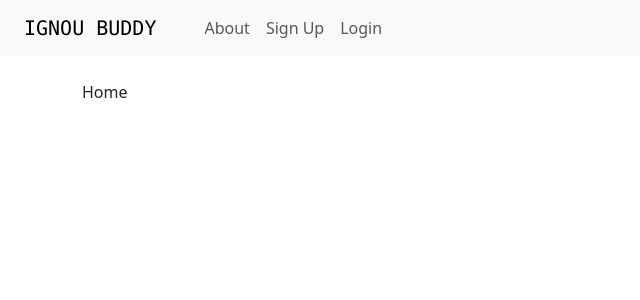
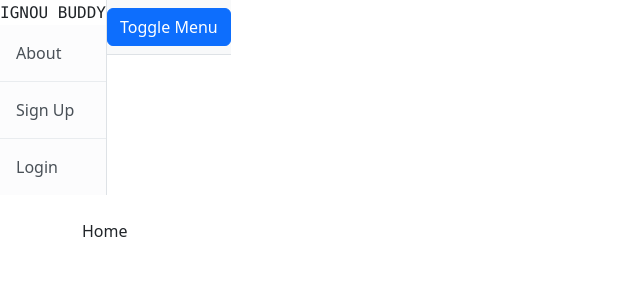
Before and after one commit to Tim-Alpha/ignou_buddy_frontend, a React (Create React App) app: page / in a window 1280 px wide. Shown: the top 300 px of the page, without its empty margins (0-640 px from the left). Built offline with nearby package versions, Linux system fonts and the light colour scheme.

Commit message:
Update Header.jsx

```diff
--- a/src/components/Header.jsx
+++ b/src/components/Header.jsx
@@ -8,40 +8,34 @@ const Header = () => {
   const handleNavCollapse = () => setIsNavCollapsed(!isNavCollapsed);
 
   return (
-    <nav className="navbar navbar-expand-lg navbar-light bg-light">
-      <Link to="/" className="navbar-brand">
-        <span className='m-4 strong font-monospace'>IGNOU BUDDY</span>
-      </Link>
-      <button
-        className="navbar-toggler"
-        type="button"
-        onClick={handleNavCollapse}
-        aria-expanded={!isNavCollapsed}
-        aria-label="Toggle navigation"
-      >
-        <span className="navbar-toggler-icon"></span>
-      </button>
-      <div className={`${isNavCollapsed ? 'collapse' : ''} navbar-collapse`} id="navbarNav">
-        <ul className="navbar-nav ml-auto">
-          {/* Uncomment or add your links here */}
-          <li className="nav-item">
-            <Link to="/about" className="nav-link">
+    <div className={`d-flex ${isNavCollapsed ? '' : 'toggled'}`} id="wrapper">
+      {/* Sidebar */}
+      <div className="border-end bg-white" id="sidebar-wrapper">
+        <div className="sidebar-heading"><span className='strong font-monospace'>IGNOU BUDDY</span></div>
+        <div className="list-group list-group-flush">
+          <Link to="/about" className="list-group-item list-group-item-action list-group-item-light p-3">
             About
           </Link>
-          </li>
-          <li className="nav-item">
-            <Link to="/signup" className="nav-link">
+          <Link to="/signup" className="list-group-item list-group-item-action list-group-item-light p-3">
             Sign Up
           </Link>
-          </li>
-          <li className="nav-item">
-            <Link to="/login" className="nav-link">
+          <Link to="/login" className="list-group-item list-group-item-action list-group-item-light p-3">
             Login
           </Link>
-          </li>
-        </ul>
         </div>
+      </div>
+
+      {/* Page Content */}
+      <div id="page-content-wrapper">
+        <nav className="navbar navbar-expand-lg navbar-light bg-light border-bottom">
+          <button className="btn btn-primary" id="sidebarToggle" onClick={handleNavCollapse}>
+            Toggle Menu
+          </button>
+          {/* Add other navbar content here */}
         </nav>
+        {/* Add main page content here */}
+      </div>
+    </div>
   );
 };
 
```
Lines whose indentation alone changed are shown as unchanged.
